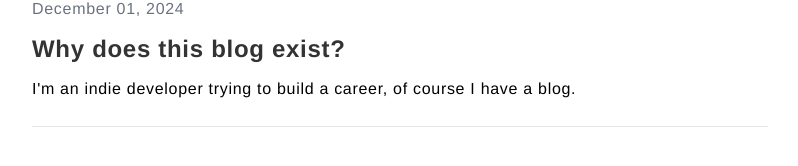
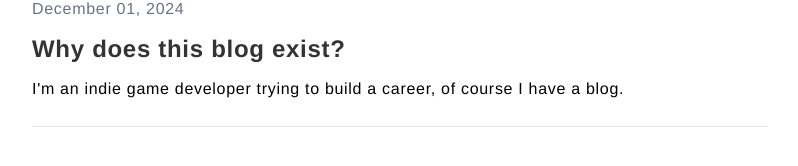
Before and after one commit to StudioMystery/StudioMysteryWebsite, a SvelteKit app: page / in a window 1280 px wide. Shown: the part 140-306 px from the top of the page, without its empty margins (240-1038 px from the left). Built offline with nearby package versions, Linux system fonts and the light colour scheme.

Commit message:
fix: deploy 5

```diff
--- a/src/data/posts.json
+++ b/src/data/posts.json
@@ -1,10 +1,10 @@
 {
   "data": [
     {
-      "body": "<p><img src=\"/BlogImages/sm_logo.png\" alt=\"image\"></p>\n<p>At this point in my life, I've done a lot of different, difficult things.</p>\n<ol>\n<li>Worked retail fast food</li>\n<li>Cleaned toilets as a janitor</li>\n<li>Lead the marketing team for an Inmate Telecom Company</li>\n<li>Lead a team of 10 through a complete re-write of a DNN app</li>\n<li>Remodeled a basement</li>\n</ol>\n<p>There have been a lot of ups and downs. Through it all, I've</p>\n",
+      "body": "<p><img src=\"/BlogImages/sm_logo.png\" alt=\"image\"></p>\n<p>At this point in my life, I've done a lot of different, difficult things.</p>\n<ol>\n<li>Worked retail fast food</li>\n<li>Cleaned toilets as a janitor</li>\n<li>Lead the marketing team for an Inmate Telecom Company</li>\n<li>Lead a team of software developers through a complete re-write of a DNN app</li>\n<li>Remodeled a basement</li>\n</ol>\n<p>There have been a lot of ups and downs. Through it all, I've</p>\n",
       "title": "Why does this blog exist?",
       "date": "2024-12-01 08:00 AM",
-      "description": "I'm an indie developer trying to build a career, of course I have a blog.",
+      "description": "I'm an indie game developer trying to build a career, of course I have a blog.",
       "isCompleted": true,
       "slug": "why-does-this-blog-exist",
       "tags": [
--- a/svelte.config.js
+++ b/svelte.config.js
@@ -24,6 +24,7 @@ const config = {
     paths: {
       base: process.argv.includes("dev") ? "" : process.env.BASE_PATH,
     },
+    outDir: "build",
   },
 };
 
```
